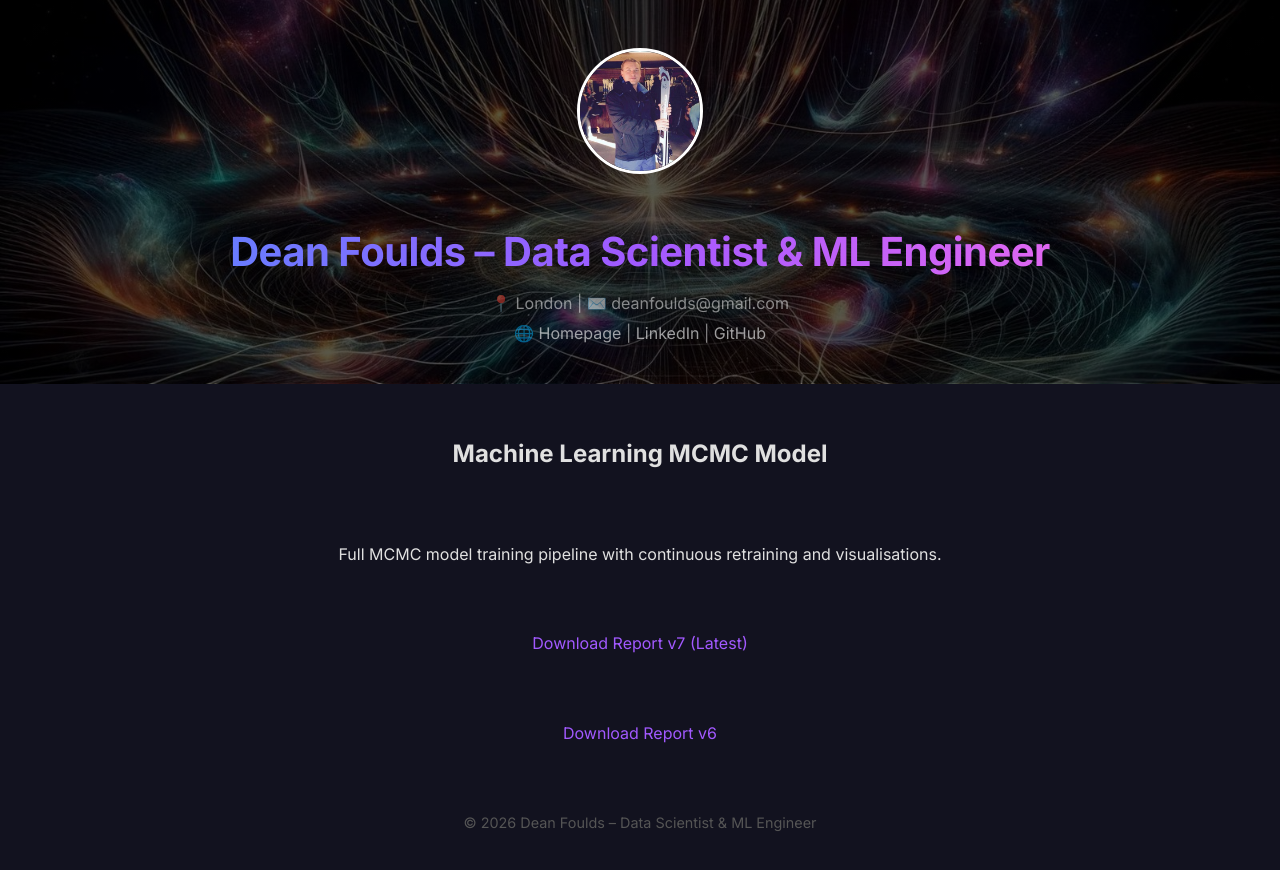
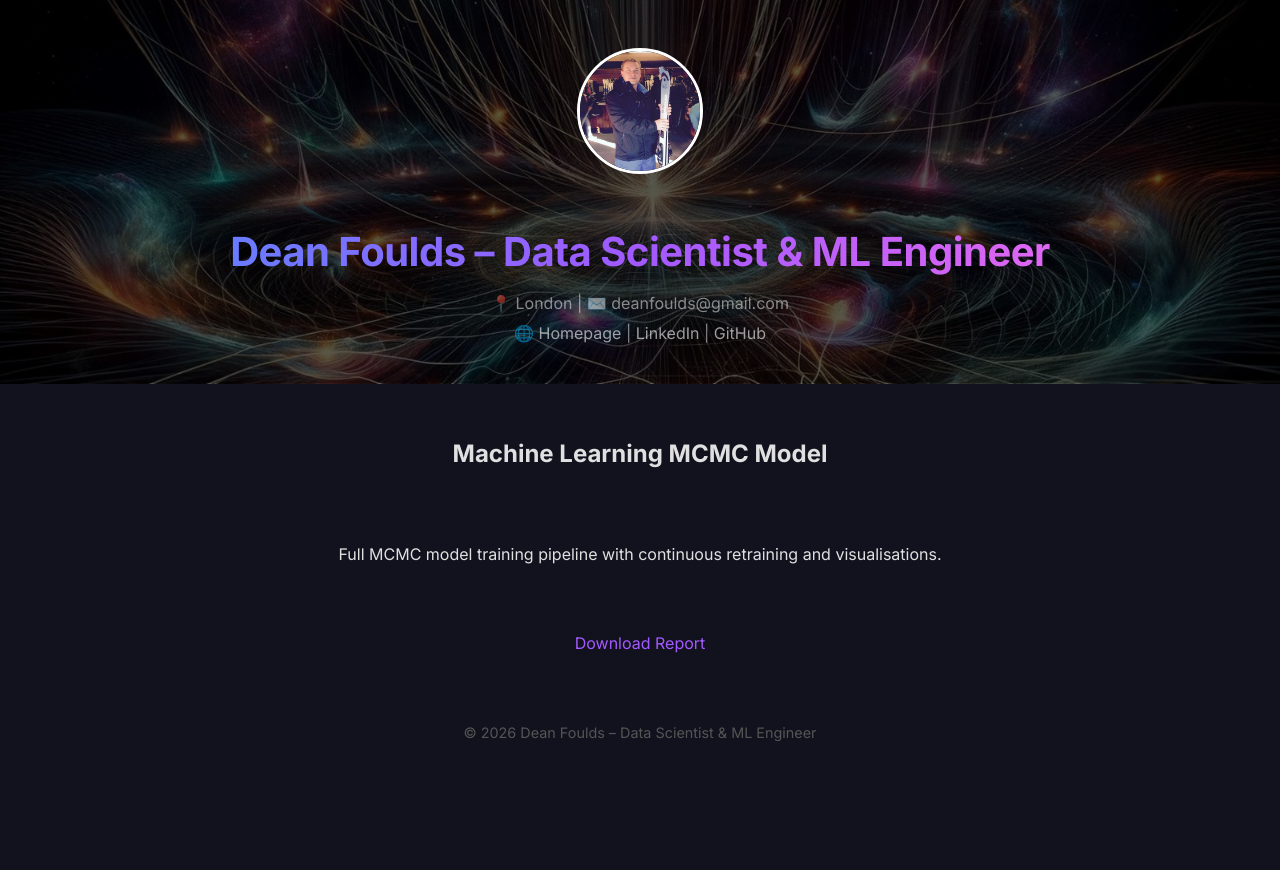
Before and after one commit to Dean-Foulds/Dean-Foulds, a Jekyll site: the page built from projects/machine_learning_mcmc_model/index.md, in a window 1280 px wide. Shown: the top 870 px of the page. Built offline with Jekyll 4.4.1, drawn with Linux system fonts in a browser that asks for light colours.

Commit message:
Update MCMC report to v7, remove v6 link

```diff
--- a/projects/machine_learning_mcmc_model/index.md
+++ b/projects/machine_learning_mcmc_model/index.md
@@ -5,6 +5,4 @@ title: Machine Learning MCMC Model
 ## Machine Learning MCMC Model
 Full MCMC model training pipeline with continuous retraining and visualisations.
 
-[Download Report v7 (Latest)](ml_report_v7.pdf)
-
-[Download Report v6](ml_report_v6.pdf)
+[Download Report](ml_report_v7.pdf)
```
